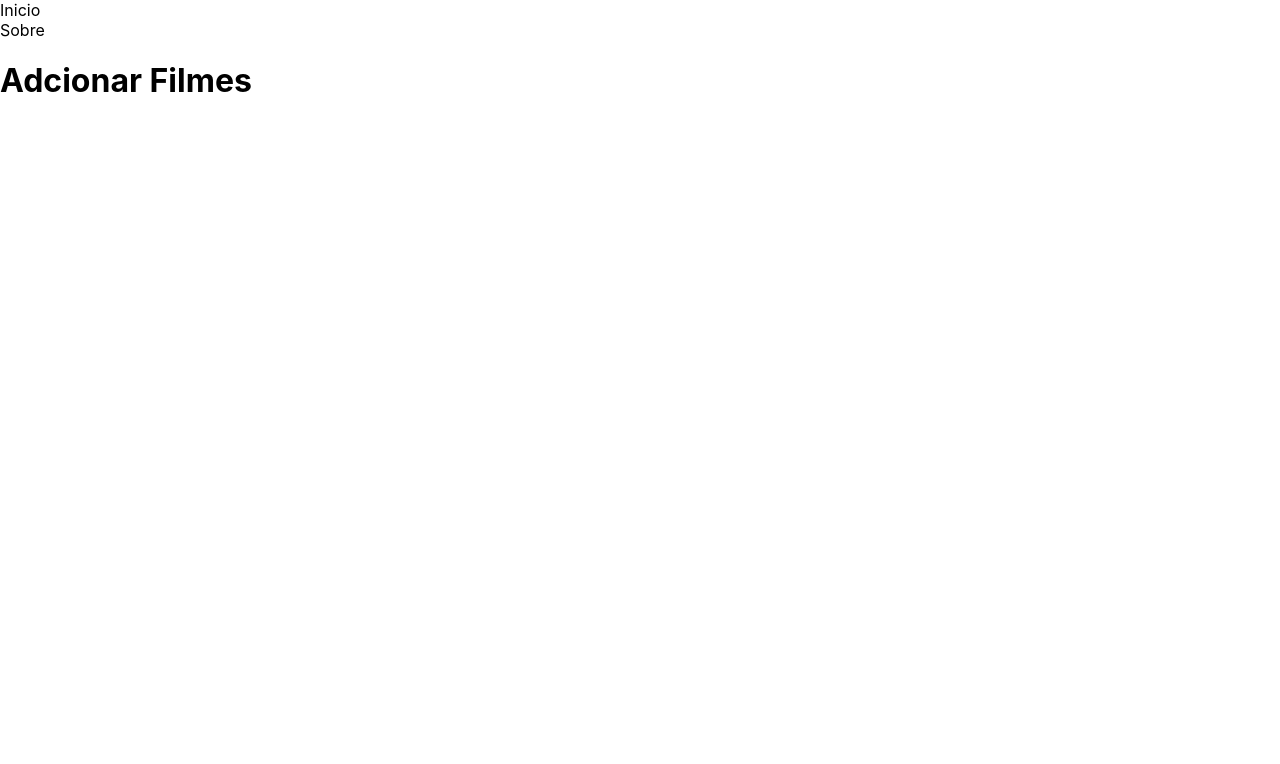
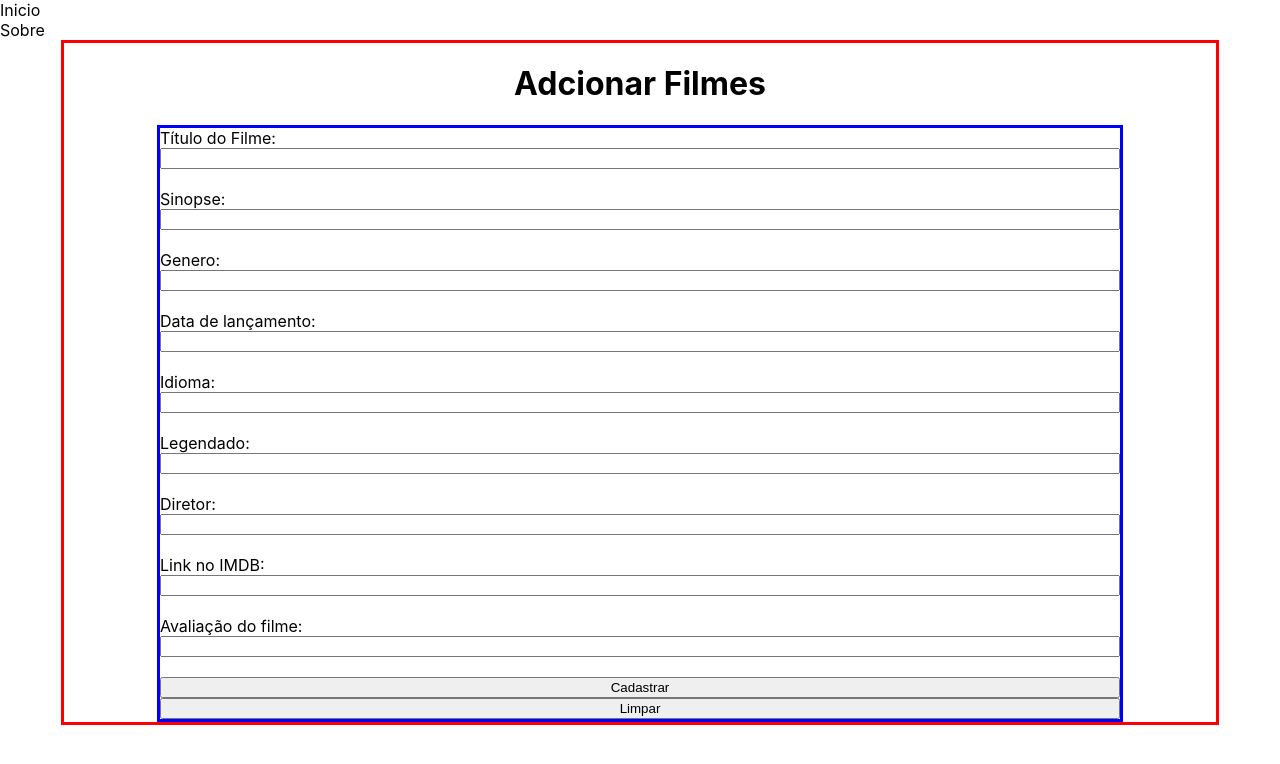
Before and after one commit to rafael-rodrigues-santos/desafio-grupokrs, a React (Create React App) app in the folder locadora/: page / in a window 1280 px wide. Shown: the top 764 px of the page. Built offline with nearby package versions, Linux system fonts and the light colour scheme.

Commit message:
Criada estrutura inicial 'adc filmes'

```diff
--- a/locadora/src/components/add/add.css
+++ b/locadora/src/components/add/add.css
@@ -0,0 +1,38 @@
+html, body {
+    margin: 0;
+    padding: 0;
+    width: 100%
+}
+
+.add {
+    width: 90%;
+    border: solid red;
+    margin: 0 auto;
+    display: flex;
+    flex-direction: column;
+}
+
+.add__title {
+    max-width: 100%;
+    text-align: center;
+}
+
+.add_title h1 {
+
+}
+
+.add__form {
+    width: 90%;
+    max-width: 960px;
+    border: solid blue;
+    margin: 0 auto;
+}
+
+.form {
+    display: flex;
+    flex-direction: column;
+}
+
+.form input {
+    margin-bottom: 20px;
+}
--- a/locadora/src/components/add/add.jsx
+++ b/locadora/src/components/add/add.jsx
@@ -5,12 +5,34 @@ export default class Add extends Component {
   render() {
     return (
       <div className="add">
-        <div className="add">
           <div className="add__title">
             <h1> Adcionar Filmes</h1>
           </div>
-          <div className="add__form"></div>
-        </div>
+          <div className="add__form">
+              <form className="form">
+                  <label> Título do Filme: </label>
+                  <input></input>
+                  <label> Sinopse: </label>
+                  <input></input>
+                  <label> Genero: </label>
+                  <input></input>
+                  <label> Data de lançamento: </label>
+                  <input></input>
+                  <label> Idioma: </label>
+                  <input></input>
+                  <label> Legendado: </label>
+                  <input></input>
+                  <label> Diretor: </label>
+                  <input></input>
+                  <label> Link no IMDB: </label>
+                  <input></input>
+                  <label> Avaliação do filme: </label>
+                  <input></input>
+                  <button> Cadastrar </button>
+                  <button> Limpar </button>
+              </form>
+          </div>
+
       </div>
     );
   }
```
